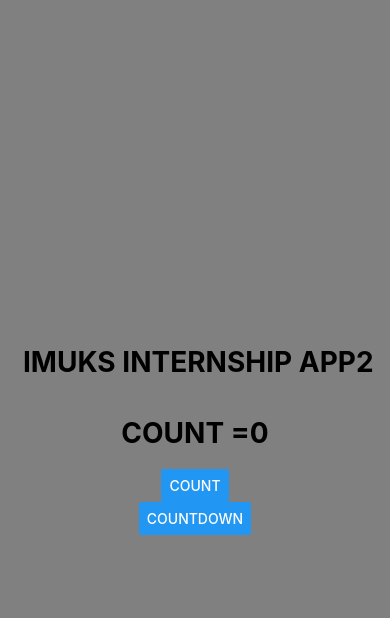
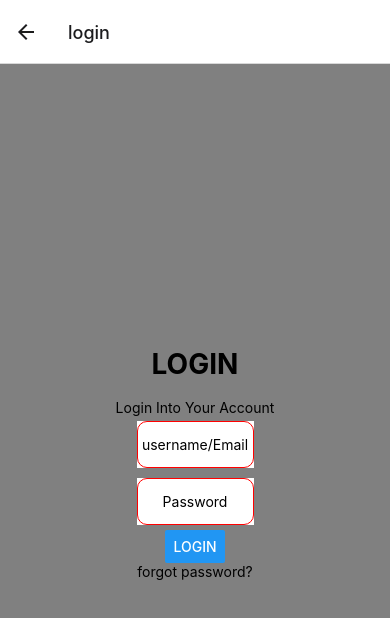
Before and after one commit to emuyundajnr26/TEST00, a React Native app: screen /login in a window 390 px wide. Shown: the top 618 px of the page. Built offline with nearby package versions, Linux system fonts and the light colour scheme.

Commit message:
init commit

```diff
--- a/App.js
+++ b/App.js
@@ -1,29 +1,22 @@
-import { StatusBar } from 'expo-status-bar';
-import { Button, StyleSheet, Text, View } from 'react-native';
-import { useState } from 'react';
+import { NavigationContainer } from "@react-navigation/native";
+import { createNativeStackNavigator } from "@react-navigation/native-stack";
+
+const stack = createNativeStackNavigator();
+
+import Home from "./Screens/home";
+import Login from "./Screens/login";
+import SignUp from "./Screens/Signup";
+import welcome from "./Screens/welcome";
+
 export default function App() {
-  const [number, setNumber] = useState(0);
-  function counting() {
-    setNumber(number + 1);
-  }
-  function countingdown(){
-setNumber(number - 1)
-  }
   return (
-    <View style={styles.container}>
-      <Text> <h1> IMUKS INTERNSHIP APP2</h1></Text>
-      <Text><h1>COUNT ={number}</h1></Text>
-      <Button title="COUNT" onPress={()=> counting()}></Button>
-      <Button title ="COUNTDOWN" onPress={()=> countingdown()}></Button>
-      <StatusBar style="auto" />
-    </View>
+    <NavigationContainer>
+      <stack.Navigator initialRouteName="welcome">
+        <stack.Screen name="Home" component={Home} />
+        <stack.Screen name="welcome" component={welcome} />
+        <stack.Screen name="login" component={Login} />
+        <stack.Screen name="Signup" component={SignUp} />
+      </stack.Navigator>
+    </NavigationContainer>
   );
 }
-const styles = StyleSheet.create({
-  container: {
-    flex: 1,
-    backgroundColor: 'gray',
-    alignItems: 'center',
-    justifyContent: 'center',
-  },
-});
--- /dev/null
+++ b/Screens/Signup.js
@@ -0,0 +1,22 @@
+import { StyleSheet,Button, Text, View } from "react-native";
+import React from "react";
+
+
+export default function SignUp ({navigation}){
+    return(
+        <View style={styles.main}>
+        <Text>WELCOME HOME</Text>
+        <Button
+        title="CLICK TO START" onPress={ ()=> navigation.navigate("welcome")}></Button>
+        </View>
+    )
+
+}
+const styles = StyleSheet.create({
+    main: {
+        flex: 1,
+        backgroundColor: "grey",
+        alignItems: "center",
+        justifyContent: "center",
+    }
+})
--- /dev/null
+++ b/Screens/home.js
@@ -0,0 +1,22 @@
+import { StyleSheet,Button, Text, View } from "react-native";
+import React from "react";
+
+
+export default function Home ({navigation}){
+    return(
+        <View style={styles.main}>
+        <Text>WELCOME HOME</Text>
+        <Button
+        title="CLICK TO START" onPress={ ()=> navigation.navigate("welcome")}></Button>
+        </View>
+    )
+
+}
+const styles = StyleSheet.create({
+    main: {
+        flex: 1,
+        backgroundColor: "grey",
+        alignItems: "center",
+        justifyContent: "center",
+    }
+})
--- /dev/null
+++ b/Screens/login.js
@@ -0,0 +1,57 @@
+import { StyleSheet, Button, Text,TextInput,TouchableOpacity, View } from "react-native";
+import React from "react";
+
+export default function Login({ navigation }) {
+  return (
+    <View style={styles.main}>
+      <Text style= {styles.Header}>
+        <h1>LOGIN</h1>
+      </Text>
+      <Text style={styles.subTitle}>
+        Login Into Your Account
+      </Text>
+      <View style={styles.fieldView}>
+      <TextInput
+      style={ styles.inputField}
+      placeholder = "username/Email"/></View>
+      <View style={styles.fieldView}>
+        <TextInput style={ styles.inputField} placeholder = "Password" secureTextEntry/></View>
+      <Button style = {styles.logButton}
+        title="login"
+
+      ></Button>
+      <TouchableOpacity>
+        <Text style = {styles.touchableText}>forgot password?</Text>
+      </TouchableOpacity>
+    </View>
+  );
+}
+const styles = StyleSheet.create({
+  main: {
+    flex: 1,
+    backgroundColor: "grey",
+    alignItems: "center",
+    justifyContent: "center",
+  },
+  Header: {},
+subTitle: {},
+fieldView: {
+    width: "30%",
+    height: "6%",
+    backgroundColor: "#fff",
+    margin: 5,
+},
+inputField: {
+    borderWidth: 1,
+
+    borderColor: "red",
+    backgroundColor: "#fff",
+    width: "100%",
+    height:"100%",
+    borderRadius: 10,
+    textAlign:"center"
+
+},
+logButton: {},
+touchableText: {},
+});
--- /dev/null
+++ b/Screens/welcome.js
@@ -0,0 +1,40 @@
+import { StyleSheet,Button, Text, View, TouchableOpacity } from "react-native";
+import React from "react";
+
+
+export default function welcome ({navigation}){
+    return(
+        <View style={styles.main}>
+        <TouchableOpacity onPress={()=> navigation.navigate("Signup")} style={styles.cusButton}>
+            <Text>
+Visitor
+            </Text>
+        </TouchableOpacity >
+        <TouchableOpacity onPress={()=> navigation.navigate("login")} style={styles.cusButton}>
+            <Text>
+                Employee
+            </Text>
+        </TouchableOpacity>
+        </View>
+    )
+
+}
+const styles = StyleSheet.create({
+    main: {
+        flex: 1,
+        backgroundColor: "grey",
+        alignItems: "center",
+        justifyContent: "center",
+    },
+    cusButton: {
+        height: 40,
+        width: "40%",
+        backgroundColor: "green",
+        textAlign: "center",
+        justifyContent: "center",
+        margin: 10,
+        borderRadius: 100
+
+    },
+
+})
```
Also changed, not shown: imuk.jpg (added).
